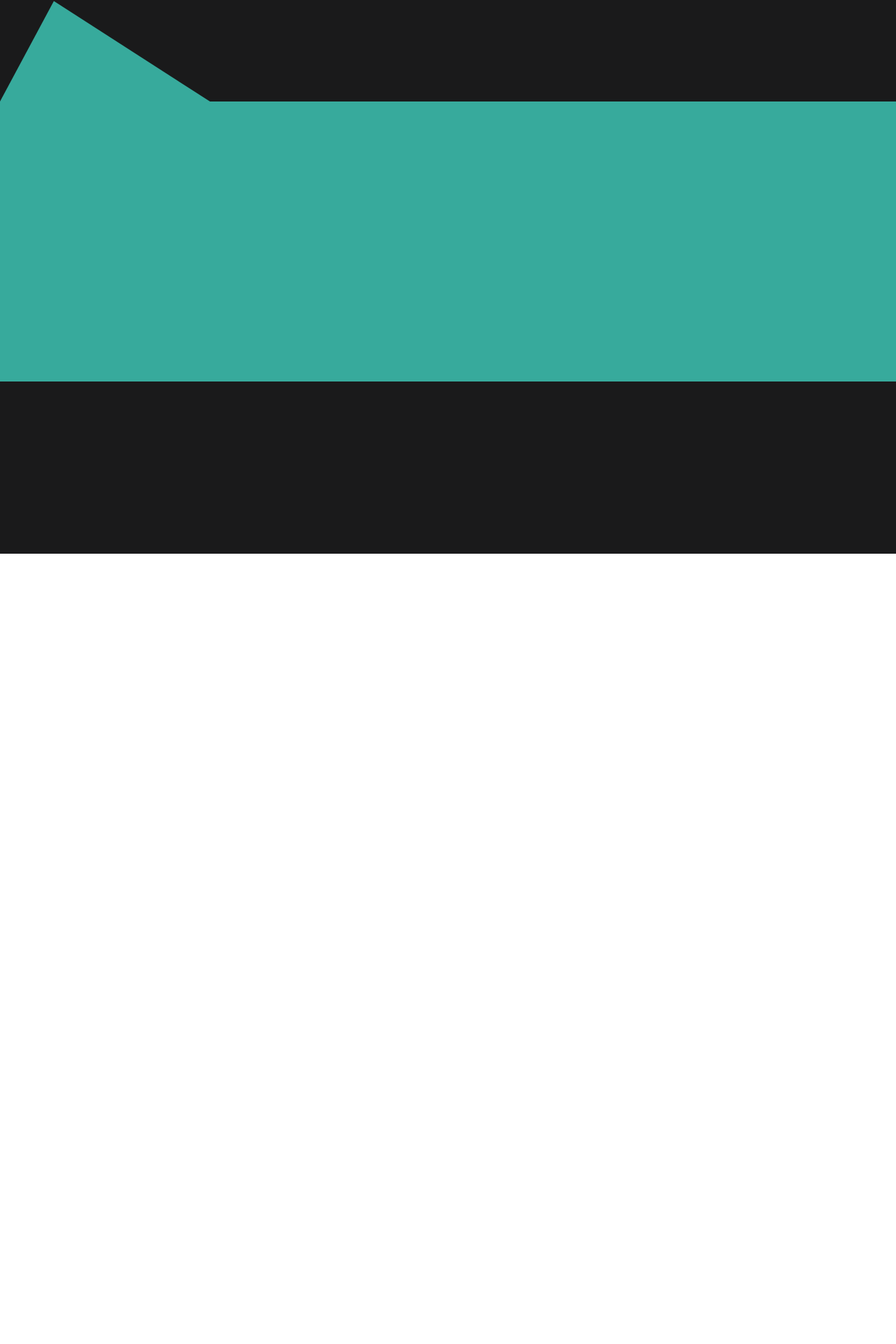
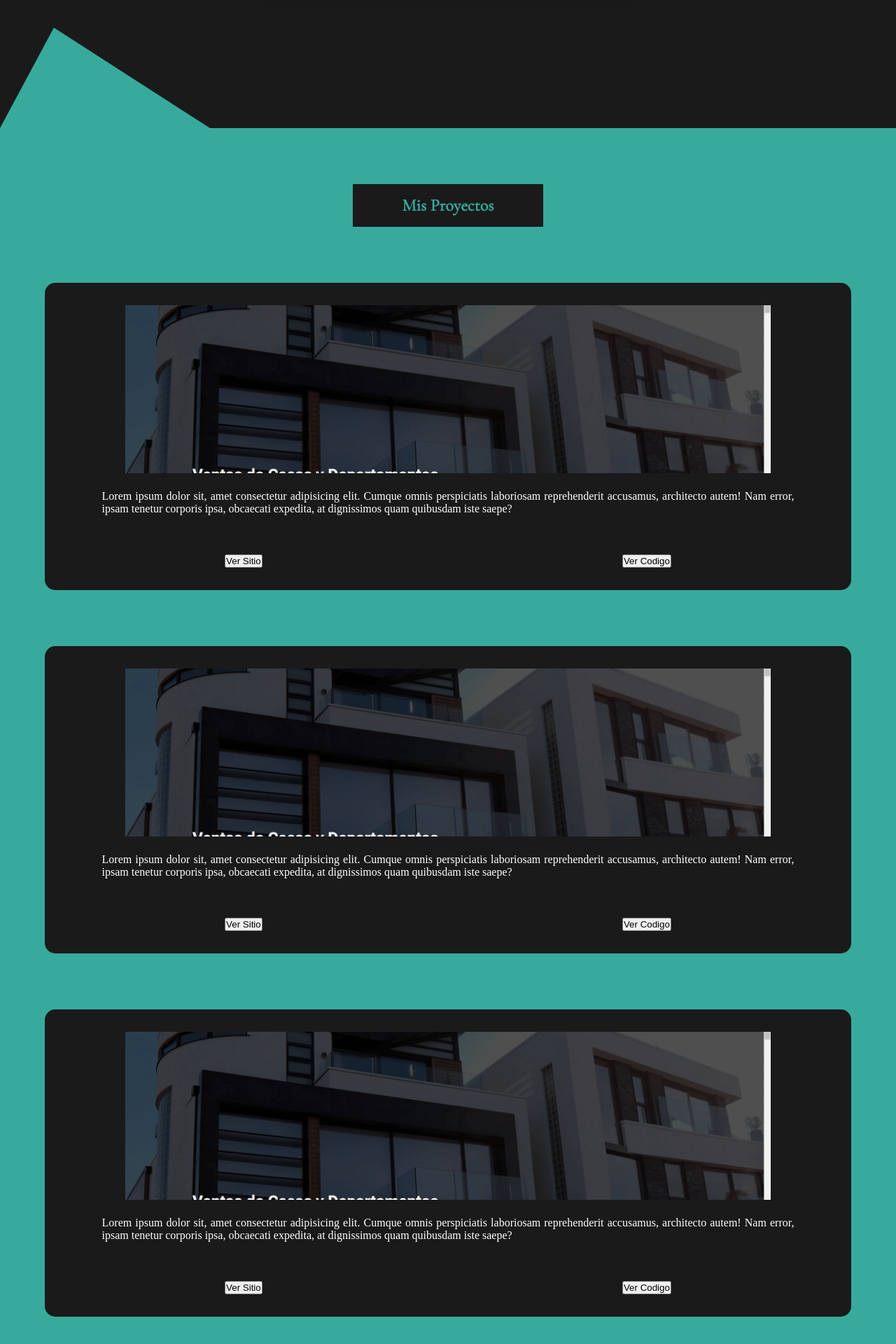
Before and after one commit to IsraelPalomo/Portafolio__Israel, a Vue app: page / in a window 1280 px wide. Shown: the part 1609-3529 px from the top of the page at 70% size. Before the commit the page ends 2400 px from the top, so only its background shows below. Built offline with nearby package versions, Linux system fonts and the light colour scheme; a web font is replaced by a local one.

Commit message:
proyectos añadidos

```diff
--- a/src/components/Main.vue
+++ b/src/components/Main.vue
@@ -16,7 +16,80 @@
 			</div>
 		</div>
 		<img class="separador__portafolio" src="..\assets\triangleAsymmetrical.svg" alt="" />
-		<section class="portafolio"></section>
+		<section class="portafolio">
+			<h2 class="portafolio__titulo">Mis Proyectos</h2>
+			<div class="portafolio__proyecto portafolio__proyecto--1">
+				<div class="portafolio__proyecto__img"></div>
+				<div class="portafolio__proyecto__texto">
+					<p>
+						Lorem ipsum dolor sit, amet consectetur adipisicing elit. Cumque omnis perspiciatis
+						laboriosam reprehenderit accusamus, architecto autem! Nam error, ipsam tenetur corporis
+						ipsa, obcaecati expedita, at dignissimos quam quibusdam iste saepe?
+					</p>
+				</div>
+				<div class="portafolio__proyecto__btn">
+					<button>Ver Sitio</button>
+					<button>Ver Codigo</button>
+				</div>
+			</div>
+			<div class="portafolio__proyecto portafolio__proyecto--2">
+				<div class="portafolio__proyecto__img"></div>
+				<div class="portafolio__proyecto__texto">
+					<p>
+						Lorem ipsum dolor sit, amet consectetur adipisicing elit. Cumque omnis perspiciatis
+						laboriosam reprehenderit accusamus, architecto autem! Nam error, ipsam tenetur corporis
+						ipsa, obcaecati expedita, at dignissimos quam quibusdam iste saepe?
+					</p>
+				</div>
+				<div class="portafolio__proyecto__btn">
+					<button>Ver Sitio</button>
+					<button>Ver Codigo</button>
+				</div>
+			</div>
+			<div class="portafolio__proyecto portafolio__proyecto--3">
+				<div class="portafolio__proyecto__img"></div>
+				<div class="portafolio__proyecto__texto">
+					<p>
+						Lorem ipsum dolor sit, amet consectetur adipisicing elit. Cumque omnis perspiciatis
+						laboriosam reprehenderit accusamus, architecto autem! Nam error, ipsam tenetur corporis
+						ipsa, obcaecati expedita, at dignissimos quam quibusdam iste saepe?
+					</p>
+				</div>
+				<div class="portafolio__proyecto__btn">
+					<button>Ver Sitio</button>
+					<button>Ver Codigo</button>
+				</div>
+			</div>
+			<div class="portafolio__proyecto portafolio__proyecto--4">
+				<div class="portafolio__proyecto__img"></div>
+				<div class="portafolio__proyecto__texto">
+					<p>
+						Lorem ipsum dolor sit, amet consectetur adipisicing elit. Cumque omnis perspiciatis
+						laboriosam reprehenderit accusamus, architecto autem! Nam error, ipsam tenetur corporis
+						ipsa, obcaecati expedita, at dignissimos quam quibusdam iste saepe?
+					</p>
+				</div>
+				<div class="portafolio__proyecto__btn">
+					<button>Ver Sitio</button>
+					<button>Ver Codigo</button>
+				</div>
+			</div>
+			<div class="portafolio__proyecto portafolio__proyecto--5">
+				<div class="portafolio__proyecto__img"></div>
+				<div class="portafolio__proyecto__texto">
+					<p>
+						Lorem ipsum dolor sit, amet consectetur adipisicing elit. Cumque omnis perspiciatis
+						laboriosam reprehenderit accusamus, architecto autem! Nam error, ipsam tenetur corporis
+						ipsa, obcaecati expedita, at dignissimos quam quibusdam iste saepe?
+					</p>
+				</div>
+				<div class="portafolio__proyecto__btn">
+					<button>Ver Sitio</button>
+					<button>Ver Codigo</button>
+				</div>
+			</div>
+		</section>
+		<img class="separador__portafolio--2" src="..\assets\triangleAsymmetrical.svg" alt="" />
 	</main>
 </template>
 
@@ -44,7 +117,7 @@ main {
 		font-family: $tipografia-subtitulos;
 	}
 	.sobreMi {
-		margin-top: 7rem;
+		margin-top: 10rem;
 		margin-right: 1rem;
 		margin-left: 1rem;
 		.contenedor---img {
@@ -60,9 +133,9 @@ main {
 				background-position: center;
 				width: 10rem;
 				height: 10rem;
-				border: solid 10px $color-oscuro;
+				border: solid 5px $color-oscuro;
 
-				border-radius: 100px;
+				border-radius: 49% 51% 71% 29% / 40% 30% 70% 60%;
 				margin: 0 auto -6rem auto;
 				box-shadow: 0 0px 1.8px rgba(0, 0, 0, 0.105), 0 0px 4px rgba(0, 0, 0, 0.155),
 					0 0px 6.7px rgba(0, 0, 0, 0.191), 0 0px 10.2px rgba(0, 0, 0, 0.222),
@@ -99,11 +172,65 @@ main {
 		transform: rotate(180deg);
 		margin-top: 10rem;
 	}
+	.separador__portafolio--1 {
+		transform: rotate(180deg);
+		margin-top: 10rem;
+	}
 	.portafolio {
 		background-color: $color-principal;
-		height: 25rem;
+		height: 210rem;
 		width: 100%;
 		margin-top: -4px;
+		padding-top: 5rem;
+		.portafolio__titulo {
+			text-align: center;
+			padding: 1rem;
+			background-color: $color-oscuro;
+
+			width: auto;
+			margin: auto;
+			max-width: 15rem;
+
+			color: $color-principal;
+			font-family: $tipografia-subtitulos;
+			margin-bottom: 5rem;
+		}
+		.portafolio__proyecto {
+			width: 90%;
+			margin: 0 auto;
+			background-color: $color-oscuro;
+			padding-top: 2rem;
+			margin-bottom: 5rem;
+			border-radius: 15px;
+
+			.portafolio__proyecto__img {
+				width: 80%;
+				height: 15rem;
+				margin: 0 auto;
+
+				background-image: url("../assets/proyecto1.png");
+				background-position: left;
+				background-size: cover;
+			}
+			.portafolio__proyecto__texto {
+				width: 90%;
+				height: auto;
+				margin: 0 auto;
+				text-align: justify;
+				color: $color-blanco;
+				background-color: $color-oscuro;
+				p {
+					padding: 1.5rem;
+				}
+			}
+			.portafolio__proyecto__btn {
+				display: flex;
+				justify-content: space-around;
+				button {
+					margin: 2rem 2rem;
+				}
+			}
+		}
 	}
 }
 //*--------------------------------------------Media Queris---------------------------------------------------------------------------
```
